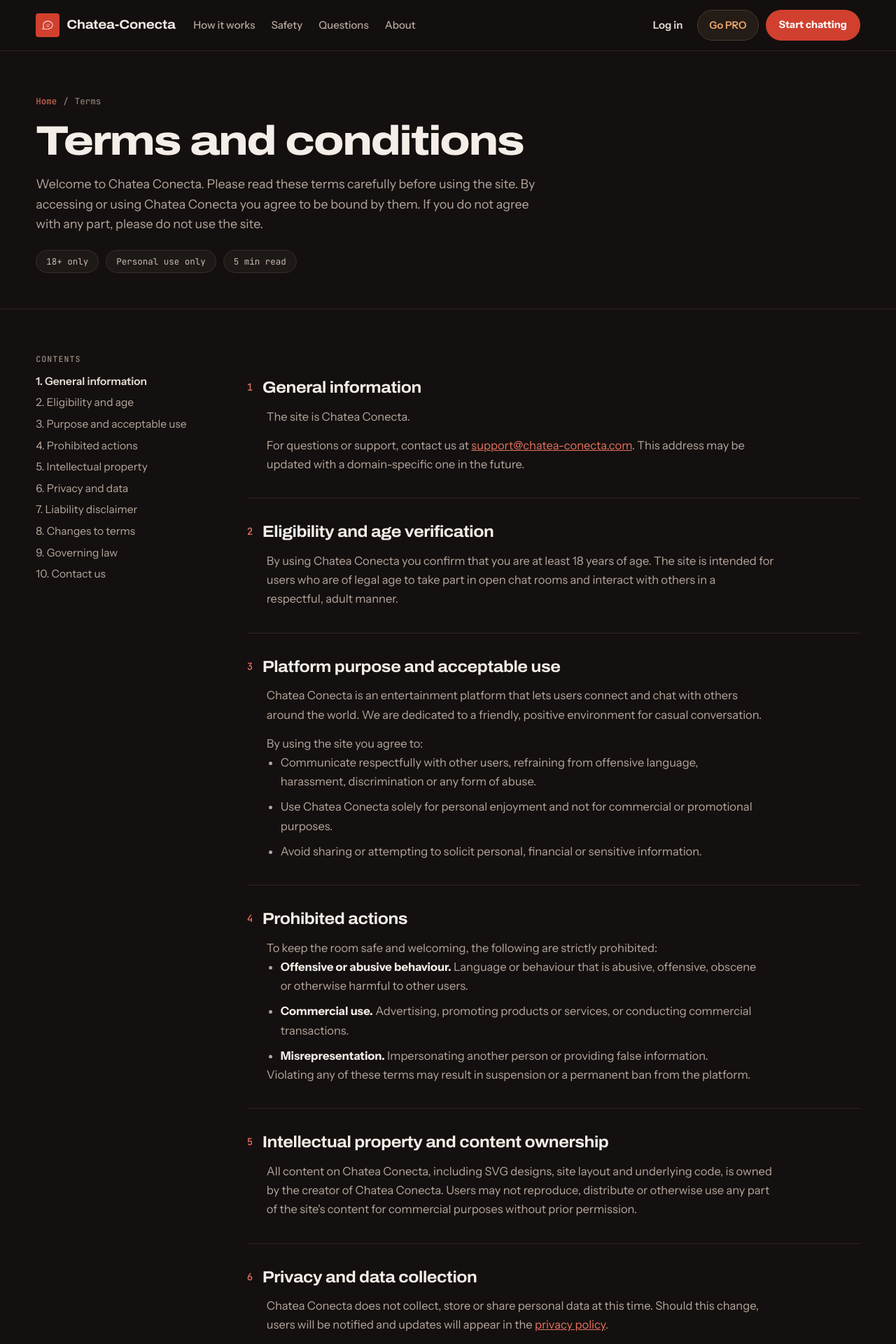
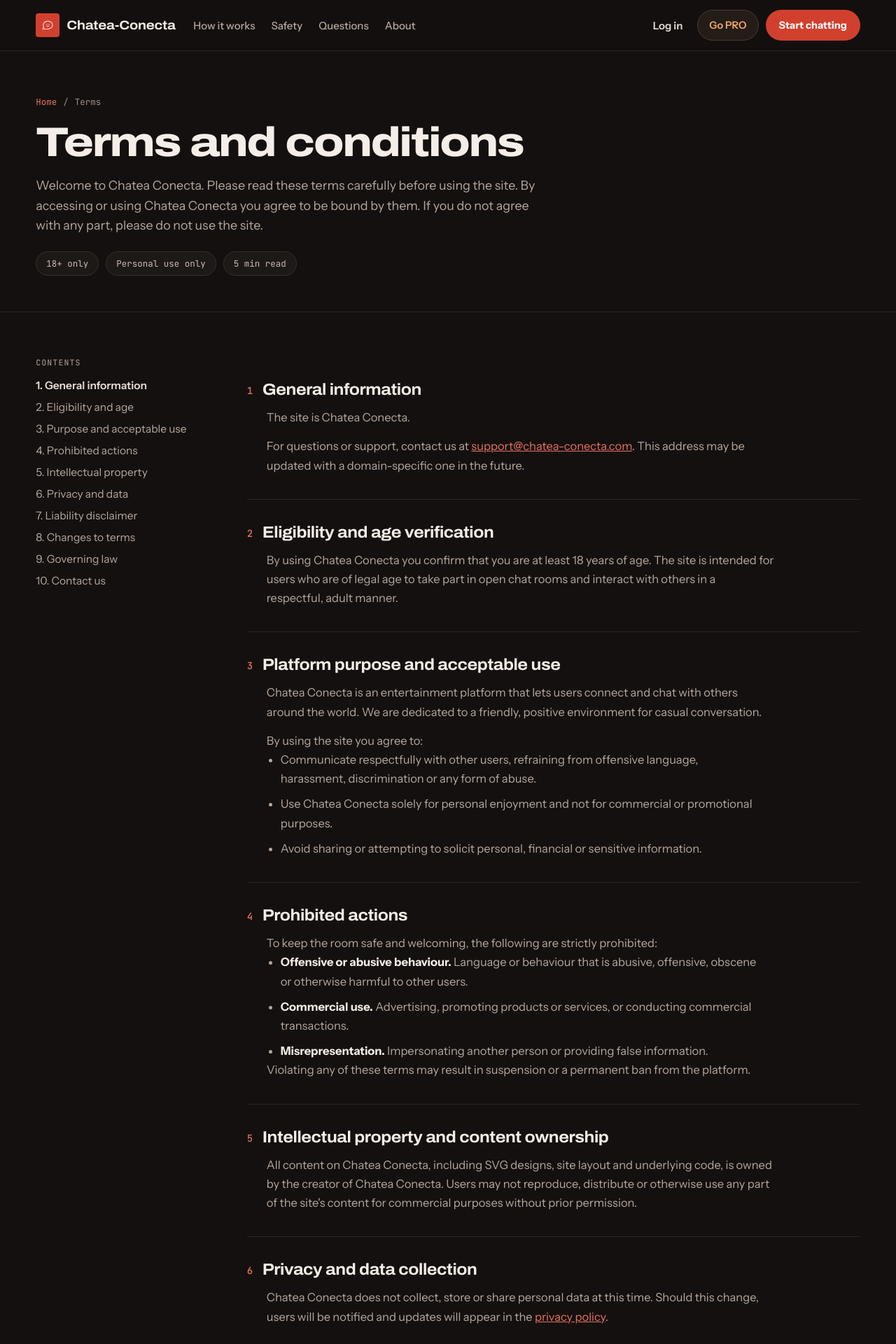
Before and after one commit to amssdias/chatea-conecta, a Django app: page /en/terms/ in a window 1280 px wide. Shown: the top 1920 px of the page at 70% size. Run offline with Django 4.2, Linux system fonts and the light colour scheme; style sheets or scripts are compiled from the project's sources; parts of the project's set-up code (start-up, migrations or seed data) failed here and were passed over.

Commit message:
refactor: remove unused font mixin and clean up typography styles

```diff
--- a/chat_connect/static/style/scss/abstracts/_mixins.scss
+++ b/chat_connect/static/style/scss/abstracts/_mixins.scss
@@ -30,12 +30,3 @@ ORDER: Base + typography > general layout + grid > page layout > components
         @media only screen and (min-width: 112.5em) { @content };    //1800
     }
 }
-
-@mixin font-face($name, $file, $weight: normal, $style: normal) {
-    @font-face {
-      font-family: $name;
-      src: url('../../utils/fonts/sour-gummy/#{$file}.ttf') format('truetype');
-      font-weight: $weight;
-      font-style: $style;
-    }
-}
--- a/chat_connect/static/style/scss/base/_typography.scss
+++ b/chat_connect/static/style/scss/base/_typography.scss
@@ -1,9 +1,3 @@
-body {
-    font-family: "Sour Gummy", sans-serif;
-    line-height: 1.2;
-    // background-color: $color-bg;
-}
-
 
 .heading-secondary {
     font-size: 3rem;
```
